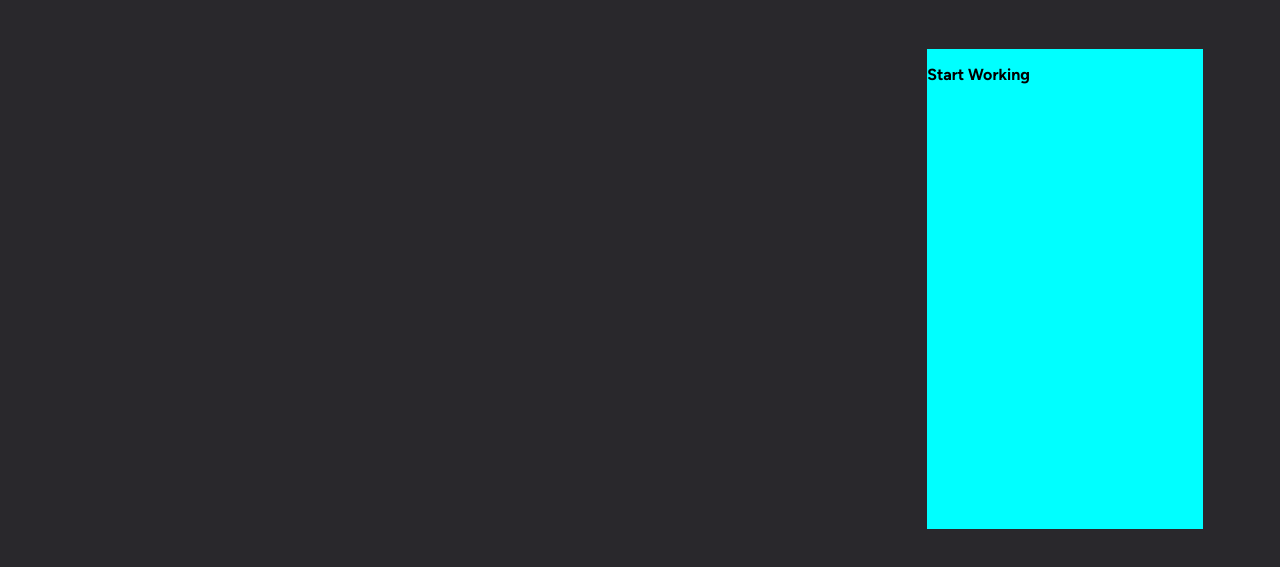
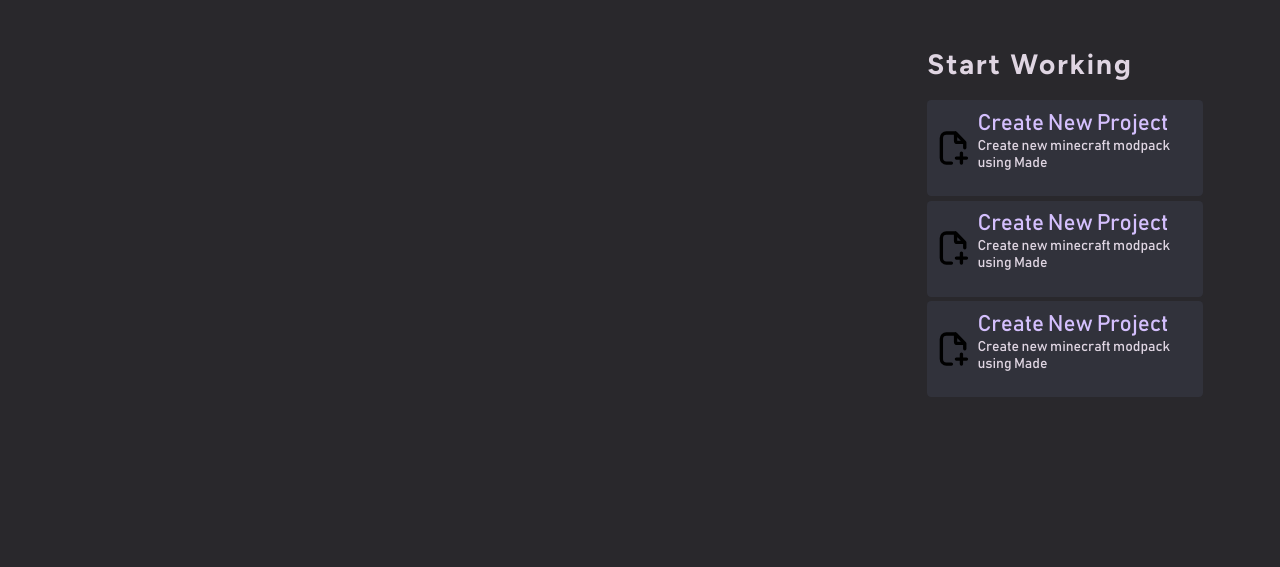
Before and after one commit to SaYMooN0/Made_rust, a website: page src/html/projects.html in a window 1280 px wide. Shown: the part 127-694 px from the top of the page. Drawn offline with Linux system fonts and the light colour scheme.

Commit message:
started to work on the "start working" area styles

```diff
--- a/src/css/projects.css
+++ b/src/css/projects.css
@@ -190,17 +190,67 @@ body {
 }
 
 .action-btns-container {
-    background-color: aqua;
     position: absolute;
     width: calc(20px + 20%);
-    height: 60%;
+    height: 40vh;
     right: 6%;
-    top: 22%;
+    top: 20%;
     display: grid;
     grid-template-rows: 1fr 3fr 3fr 3fr;
+    grid-gap: 1.5%;
 
 }
+.work-starting-text {
+    height: 100%;
+    font-family: 'Figtree';
+    display: flex;
+    align-items: center;
+    color: var(--main-frontcolor);
+    font-size: calc(1.2vh + 1.2vw + 3px);
+    letter-spacing: 2px;
+    margin-top: 0;
 
-.work-starting-text {
-    font-family: 'Figtree';
 }
+.action-btn{
+    height:12vh;
+    background-color: var(--second-backcolor);
+    border-radius: calc(0.2vh + 0.2vw);
+    display: grid;
+    display: grid;
+    grid-template-rows: 1.3fr 1fr 1fr;
+    grid-template-columns: 1fr 4.5fr;
+    grid-template-areas:
+        "icn hdr"
+        "icn inf"
+        "icn inf";
+
+}
+.action-btn:hover{
+    cursor: pointer;
+    background-color: var(--main-brightcolor);
+}
+.action-name{
+    height: 100%;
+    grid-area: hdr;
+    display:flex;
+    align-items:end;
+    color: var(--second-frontcolor);
+    font-family: 'Bahnschrift';
+    font-size: calc(1.1vw + 0.8vh + 2px);
+}
+.action-info{
+    margin-top: 0;
+    grid-area: inf;
+    color: var(--main-frontcolor);
+    font-family: 'Bahnschrift';
+    font-size: calc(0.62vw + 0.52vh + 2px);
+}
+.action-icon
+{
+    align-self: center;
+    grid-area: icn;
+    width:  80%;
+    aspect-ratio: 1/1;
+    margin-left: 12%;
+
+}
--- a/src/html/projects.html
+++ b/src/html/projects.html
@@ -15,6 +15,33 @@
     <div class="projects-container" id="projects-container"></div>
     <div class="action-btns-container">
         <p class="work-starting-text">Start Working</p>
+        <div class="action-btn">
+            <div class="action-name">Create New Project</div>
+            <svg class="action-icon" viewBox="0 0 24 24" fill="none" xmlns="http://www.w3.org/2000/svg">
+                <g id="SVGRepo_bgCarrier" stroke-width="0"/>
+                <g id="SVGRepo_tracerCarrier" stroke-linecap="round" stroke-linejoin="round"/>
+                <g id="SVGRepo_iconCarrier"> <path d="M13.5 3H12H8C6.34315 3 5 4.34315 5 6V18C5 19.6569 6.34315 21 8 21H11M13.5 3L19 8.625M13.5 3V7.625C13.5 8.17728 13.9477 8.625 14.5 8.625H19M19 8.625V11.8125" stroke="#000000" stroke-width="2" stroke-linecap="round" stroke-linejoin="round"/> <path d="M17 15V18M17 21V18M17 18H14M17 18H20" stroke="#000000" stroke-width="2" stroke-linecap="round" stroke-linejoin="round"/> </g>
+                </svg>
+            <p class="action-info">Create new minecraft modpack using Made</p>
+        </div>
+        <div class="action-btn">
+            <div class="action-name">Create New Project</div>
+            <svg class="action-icon" viewBox="0 0 24 24" fill="none" xmlns="http://www.w3.org/2000/svg">
+                <g id="SVGRepo_bgCarrier" stroke-width="0"/>
+                <g id="SVGRepo_tracerCarrier" stroke-linecap="round" stroke-linejoin="round"/>
+                <g id="SVGRepo_iconCarrier"> <path d="M13.5 3H12H8C6.34315 3 5 4.34315 5 6V18C5 19.6569 6.34315 21 8 21H11M13.5 3L19 8.625M13.5 3V7.625C13.5 8.17728 13.9477 8.625 14.5 8.625H19M19 8.625V11.8125" stroke="#000000" stroke-width="2" stroke-linecap="round" stroke-linejoin="round"/> <path d="M17 15V18M17 21V18M17 18H14M17 18H20" stroke="#000000" stroke-width="2" stroke-linecap="round" stroke-linejoin="round"/> </g>
+                </svg>
+            <p class="action-info">Create new minecraft modpack using Made</p>
+        </div>
+        <div class="action-btn">
+            <div class="action-name">Create New Project</div>
+            <svg class="action-icon" viewBox="0 0 24 24" fill="none" xmlns="http://www.w3.org/2000/svg">
+                <g id="SVGRepo_bgCarrier" stroke-width="0"/>
+                <g id="SVGRepo_tracerCarrier" stroke-linecap="round" stroke-linejoin="round"/>
+                <g id="SVGRepo_iconCarrier"> <path d="M13.5 3H12H8C6.34315 3 5 4.34315 5 6V18C5 19.6569 6.34315 21 8 21H11M13.5 3L19 8.625M13.5 3V7.625C13.5 8.17728 13.9477 8.625 14.5 8.625H19M19 8.625V11.8125" stroke="#000000" stroke-width="2" stroke-linecap="round" stroke-linejoin="round"/> <path d="M17 15V18M17 21V18M17 18H14M17 18H20" stroke="#000000" stroke-width="2" stroke-linecap="round" stroke-linejoin="round"/> </g>
+                </svg>
+            <p class="action-info">Create new minecraft modpack using Made</p>
+        </div>
     </div>
 </body>
 
```
